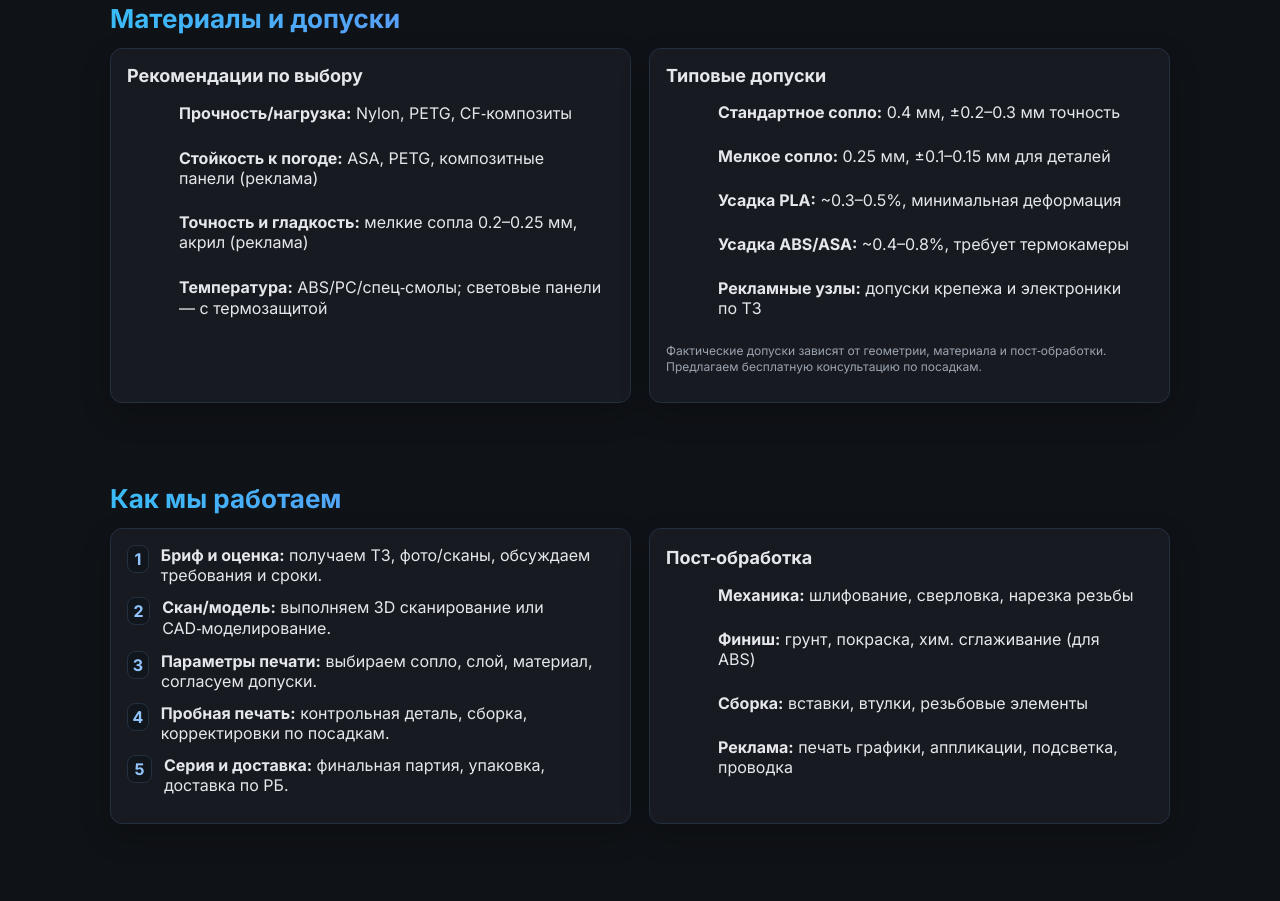
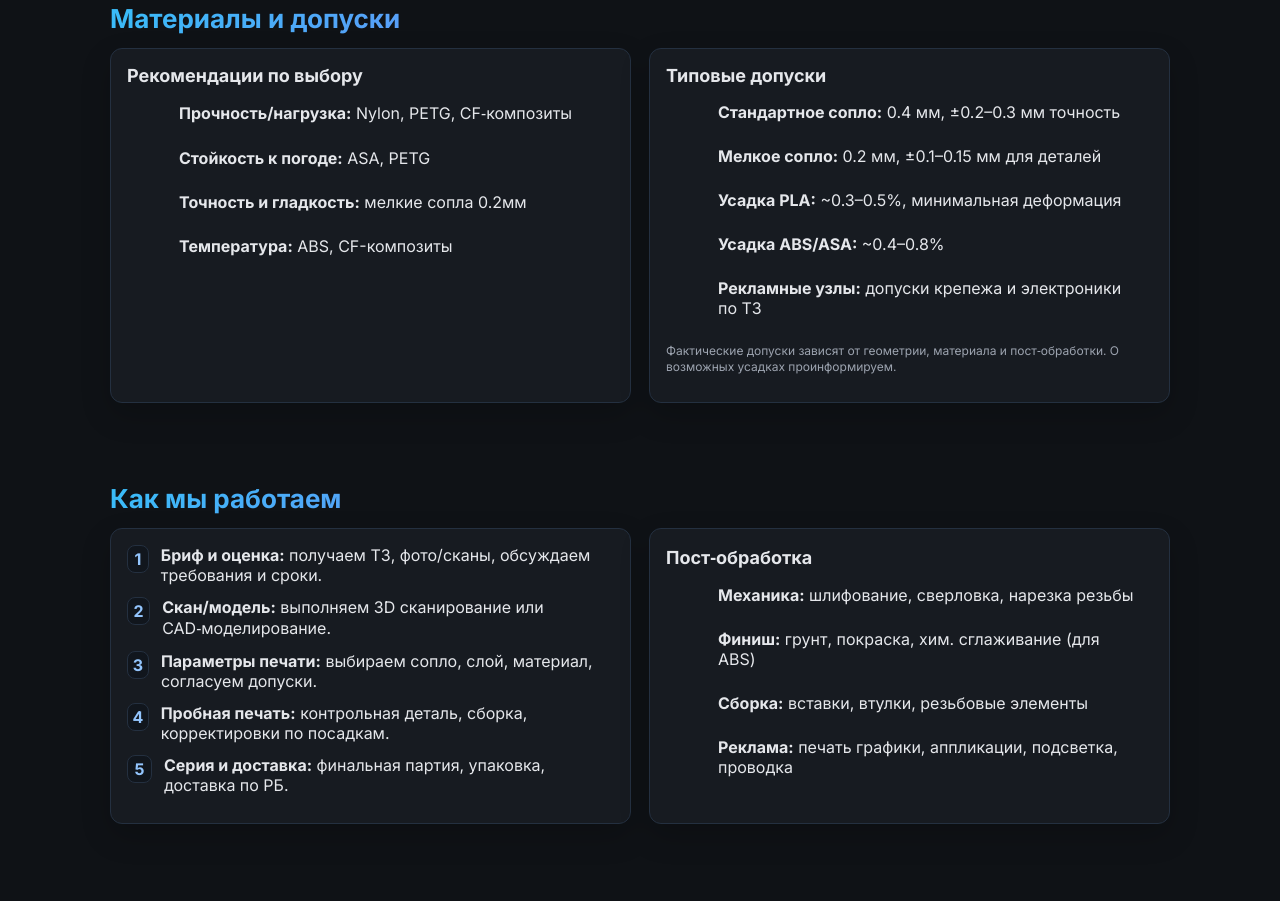
Before and after one commit to R-E-Y-Z-I-K/3BR, a plain HTML site: page index.html in a window 1280 px wide. Shown: the part 1892-2793 px from the top of the page. Drawn offline with Linux system fonts and the light colour scheme.

Commit message:
Update index.html

```diff
--- a/index.html
+++ b/index.html
@@ -218,21 +218,21 @@
           <h4>Рекомендации по выбору</h4>
           <ul class="list">
             <li><b>Прочность/нагрузка:</b> Nylon, PETG, CF‑композиты</li>
-            <li><b>Стойкость к погоде:</b> ASA, PETG, композитные панели (реклама)</li>
-            <li><b>Точность и гладкость:</b> мелкие сопла 0.2–0.25 мм, акрил (реклама)</li>
-            <li><b>Температура:</b> ABS/PC/спец‑смолы; световые панели — с термозащитой</li>
+            <li><b>Стойкость к погоде:</b> ASA, PETG</li>
+            <li><b>Точность и гладкость:</b> мелкие сопла 0.2мм</li>
+            <li><b>Температура:</b> ABS, СF-композиты</li>
           </ul>
         </div>
         <div class="card reveal card-3d">
           <h4>Типовые допуски</h4>
           <ul class="list">
             <li><b>Стандартное сопло:</b> 0.4 мм, ±0.2–0.3 мм точность</li>
-            <li><b>Мелкое сопло:</b> 0.25 мм, ±0.1–0.15 мм для деталей</li>
+            <li><b>Мелкое сопло:</b> 0.2 мм, ±0.1–0.15 мм для деталей</li>
             <li><b>Усадка PLA:</b> ~0.3–0.5%, минимальная деформация</li>
-            <li><b>Усадка ABS/ASA:</b> ~0.4–0.8%, требует термокамеры</li>
+            <li><b>Усадка ABS/ASA:</b> ~0.4–0.8%</li>
             <li><b>Рекламные узлы:</b> допуски крепежа и электроники по ТЗ</li>
           </ul>
-          <p class="note">Фактические допуски зависят от геометрии, материала и пост‑обработки. Предлагаем бесплатную консультацию по посадкам.</p>
+          <p class="note">Фактические допуски зависят от геометрии, материала и пост‑обработки. О возможных усадках проинформируем.</p>
         </div>
       </div>
     </div>
```
